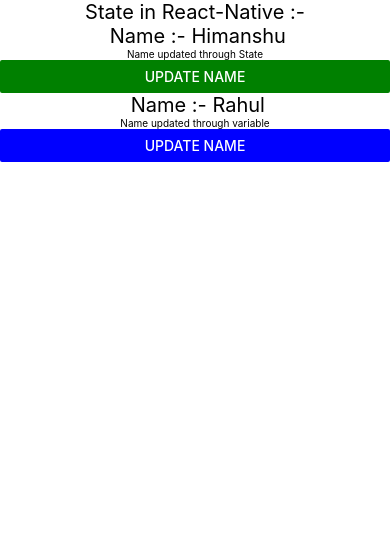
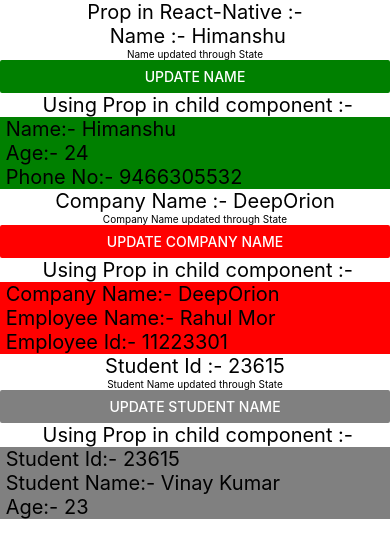
Before and after one commit to HimanshuTakshak2000/react-native-learn-from-Step_by_Step, a React Native app: screen / in a window 390 px wide. Shown: the top 558 px of the page. Built offline with nearby package versions, Linux system fonts and the light colour scheme.

Commit message:
What is prop with help of example in react-native vd-11 by Step-By-Step

```diff
--- a/App.tsx
+++ b/App.tsx
@@ -2,12 +2,16 @@
 import React, {useState} from 'react';
 
 import {Button, Text, View} from 'react-native';
+import UserData from './Components/UserData';
+import CompanyData from './Components/CompanyData';
+import StudentData from './Components/StudentData';
 
 // Button and onPress event in JS :-
 
 function App() {
   const [name, setName] = useState('Himanshu');
-  let data = 'Rahul';
+  const [data,setData] = useState(23615);
+  const [cName, setcName] = useState('DeepOrion')
 
   const messageHandler1 = () => {
     // console.warn('Press Here is clicked');
@@ -21,20 +25,35 @@
   };
 
   const messageHandler2 = () => {
-    if (data === 'Rahul') {
-      console.warn(data);
-      data = 'Mor';
+    // console.warn('Press Here is clicked');
+    if (cName === 'DeepOrion') {
+      // console.warn('if ');
+      setcName('TCS');
     } else {
-      console.warn(data);
-      data = 'Rahul';
+      // console.warn('els');
+      setcName('DeepOrion');
+    }
+  };
+
+  const messageHandler3 = () => {
+    if (data === 23615) {
+
+      setData(23576);
+
+    } else {
+
+      setData(23615);
+
     }
   };
 
   return (
     <View>
       <Text style={{textAlign: 'center', fontSize: 20}}>
-        State in React-Native :-
+        Prop in React-Native :-
       </Text>
+
+      <Text></Text>
 
       <Text style={{textAlign: 'center', fontSize: 20}}> Name :- {name}</Text>
       <Text style={{textAlign: 'center', fontSize: 10}}>
@@ -42,11 +61,31 @@
       </Text>
       <Button title="Update Name" onPress={messageHandler1} color={'green'} />
 
-      <Text style={{textAlign: 'center', fontSize: 20}}> Name :- {data}</Text>
+      <Text style={{textAlign: 'center', fontSize: 20}}> Using Prop in child component :-</Text>
+      <UserData name = {name} age = '24' phoneNo = '9466305532' />
+
+      <Text></Text>
+
+      <Text style={{textAlign: 'center', fontSize: 20}}>Company Name :- {cName}</Text>
       <Text style={{textAlign: 'center', fontSize: 10}}>
-        Name updated through variable
+        Company Name updated through State
       </Text>
-      <Button title="Update Name" onPress={messageHandler2} color={'blue'} />
+      <Button title="Update Company Name" onPress={()=>messageHandler2()} color={'red'} />
+
+      <Text style={{textAlign: 'center', fontSize: 20}}> Using Prop in child component :-</Text>
+      <CompanyData cname = {cName} empId = '11223301' empName = 'Rahul Mor' />
+
+      <Text></Text>
+
+      <Text style={{textAlign: 'center', fontSize: 20}}>Student Id :- {data}</Text>
+      <Text style={{textAlign: 'center', fontSize: 10}}>
+        Student Name updated through State
+      </Text>
+      <Button title="Update Student Name" onPress={messageHandler3} color={"gray"} />
+
+      <Text style={{textAlign: 'center', fontSize: 20}}> Using Prop in child component :-</Text>
+      <StudentData stdId = {data} stdName = 'Vinay Kumar' age = '23' />
+
     </View>
   );
 }
--- /dev/null
+++ b/Components/CompanyData.js
@@ -0,0 +1,14 @@
+/* eslint-disable react-native/no-inline-styles */
+import React from 'react';
+import {Text, View} from 'react-native';
+
+const CompanyData = (prop) => {
+  return (
+    <View style={{backgroundColor:"red"}}>
+      <Text style={{fontSize: 20}}> Company Name:- {prop.cname}</Text>
+      <Text style={{fontSize: 20}}> Employee Name:- {prop.empName}</Text>
+      <Text style={{fontSize: 20}}> Employee Id:- {prop.empId}</Text>
+    </View>
+  );
+};
+export default CompanyData;
--- /dev/null
+++ b/Components/StudentData.tsx
@@ -0,0 +1,14 @@
+/* eslint-disable react-native/no-inline-styles */
+import React, { ReactNode } from 'react';
+import {Text, View} from 'react-native';
+
+function StudentData(message: { stdId: string | number | boolean | React.ReactElement<any, string | React.JSXElementConstructor<any>> | Iterable<React.ReactNode> | React.ReactPortal | null | undefined; stdName: string | number | boolean | React.ReactElement<any, string | React.JSXElementConstructor<any>> | Iterable<React.ReactNode> | React.ReactPortal | null | undefined; age: string | number | boolean | React.ReactElement<any, string | React.JSXElementConstructor<any>> | Iterable<React.ReactNode> | React.ReactPortal | null | undefined; }) {
+  return (
+    <View style={{backgroundColor:"gray"}}>
+      <Text style={{fontSize: 20}}> Student Id:- {message.stdId}</Text>
+      <Text style={{fontSize: 20}}> Student Name:- {message.stdName}</Text>
+      <Text style={{fontSize: 20}}> Age:- {message.age}</Text>
+    </View>
+  );
+}
+export default StudentData;
--- a/Components/UserData.tsx
+++ b/Components/UserData.tsx
@@ -1,13 +1,15 @@
 /* eslint-disable react-native/no-inline-styles */
-import React from 'react';
+import React, { ReactNode } from 'react';
 import {Text, View} from 'react-native';
 
-function UserData() {
+function UserData(param: {
+  [x: string]: ReactNode; name: string | number | boolean | React.ReactElement<any, string | React.JSXElementConstructor<any>> | Iterable<React.ReactNode> | React.ReactPortal | null | undefined;
+}) {
   return (
-    <View>
-      <Text style={{fontSize: 20}}> Name:- Himanshu Takshak</Text>
-      <Text style={{fontSize: 20}}> Age:- 23</Text>
-      <Text style={{fontSize: 20}}> Roll No:- 23615</Text>
+    <View style={{backgroundColor:"green"}}>
+      <Text style={{fontSize: 20}}> Name:- {param.name}</Text>
+      <Text style={{fontSize: 20}}> Age:- {param.age}</Text>
+      <Text style={{fontSize: 20}}> Phone No:- {param.phoneNo}</Text>
     </View>
   );
 }
--- a/tsconfig.json
+++ b/tsconfig.json
@@ -1,3 +1,7 @@
 {
-  "extends": "@react-native/typescript-config/tsconfig.json"
+  "extends": "@react-native/typescript-config/tsconfig.json",
+  "resolve": {
+    "extensions": [".ts", ".tsx", ".js", ".jsx", ".json"],
 }
+
+}
```
Also changed, not shown: Components/CompanyData.tsx (deleted, +0 -14 lines).
